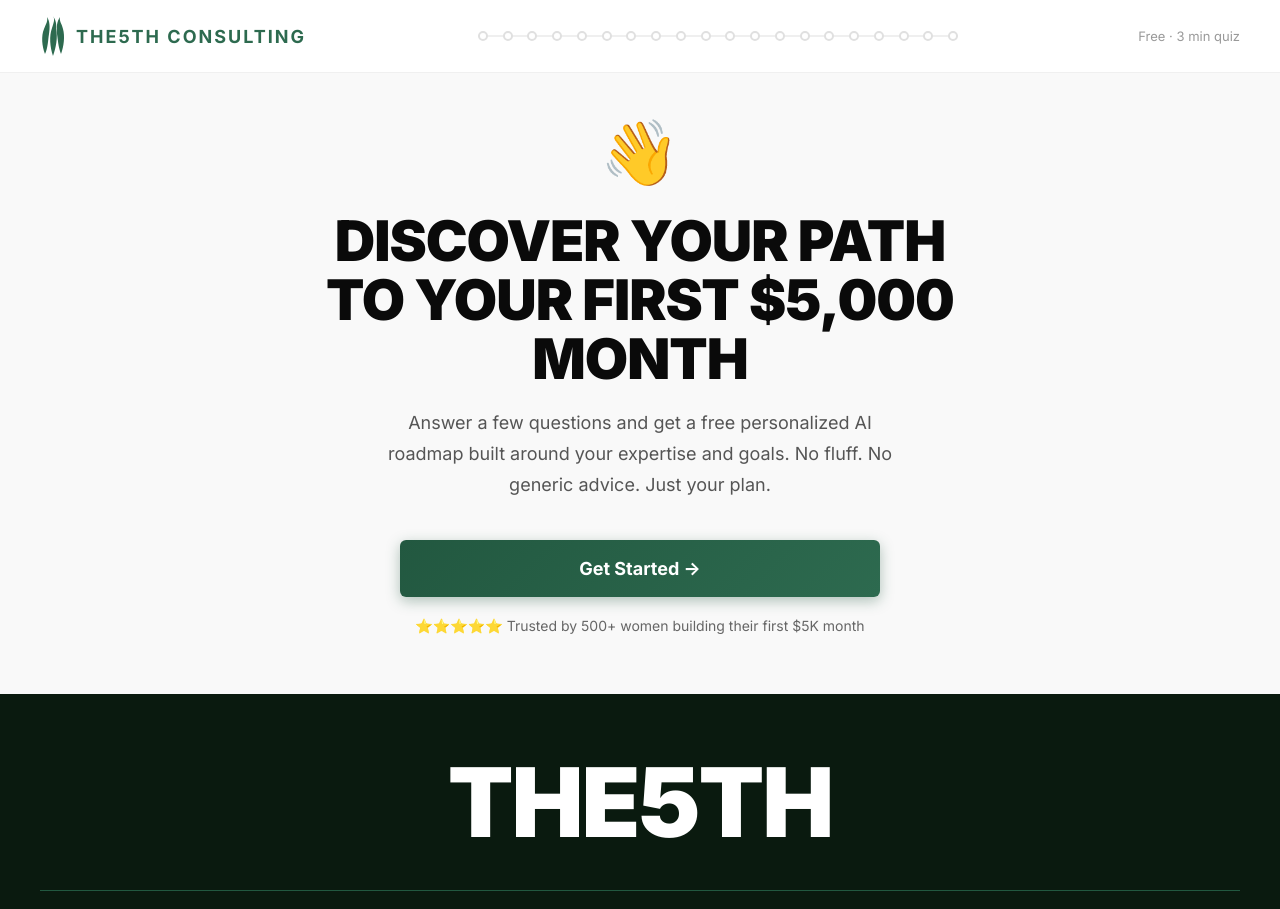
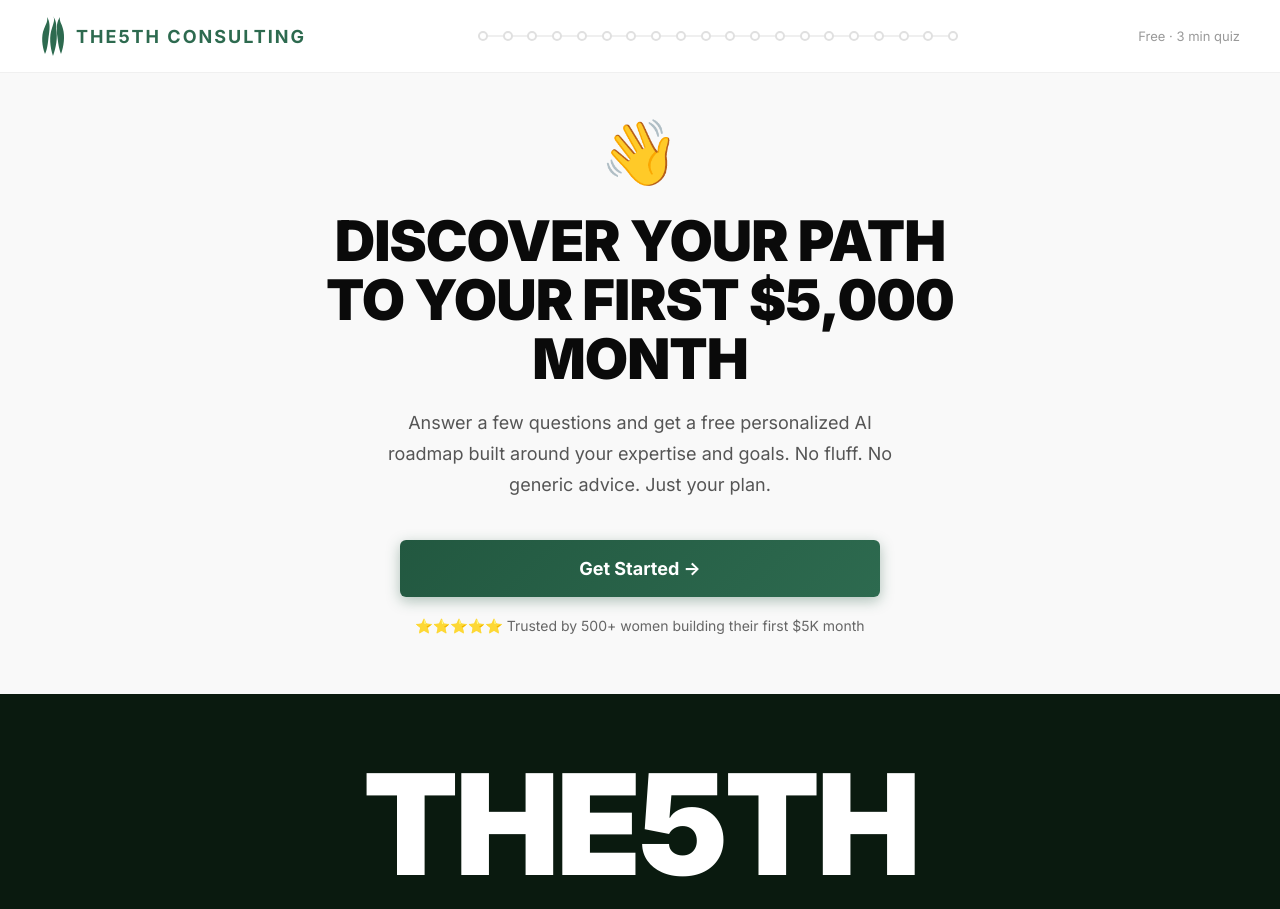
Before and after one commit to indrodip-cmd/quiz-deploy, a Next.js app: page / in a window 1280 px wide. Shown: the top 909 px of the page. Built offline with nearby package versions, Linux system fonts and the light colour scheme; a web font is replaced by a local one.

Commit message:
Footer text bigger and full width

```diff
--- a/app/page.tsx
+++ b/app/page.tsx
@@ -475,8 +475,8 @@
 function Footer() {
   return (
     <footer style={{ background: '#0a1a0f', padding: '60px 40px 40px' }}>
-      <div style={{ textAlign: 'center', fontSize: 'clamp(56px, 10vw, 96px)', fontWeight: 900, color: '#fff', letterSpacing: '-2px', lineHeight: 1, marginBottom: 40 }}>
-        THE5TH
+      <div style={{ width: '100%', textAlign: 'center', fontSize: 'clamp(64px, 12vw, 140px)', fontWeight: 900, color: '#fff', letterSpacing: '-4px', lineHeight: 1, marginBottom: 40 }}>
+        THE5TH CONSULTING
       </div>
       <div style={{ height: 1, background: '#225840', marginBottom: 28 }} />
       <div style={{ display: 'flex', justifyContent: 'space-between', alignItems: 'center', flexWrap: 'wrap', gap: 16 }}>
```
